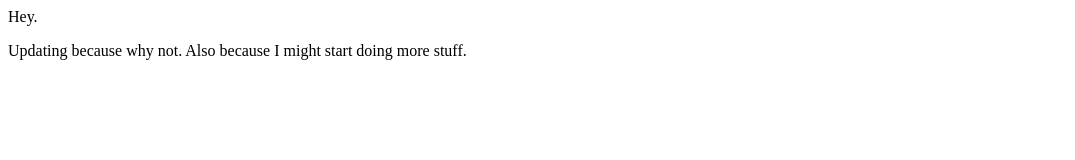
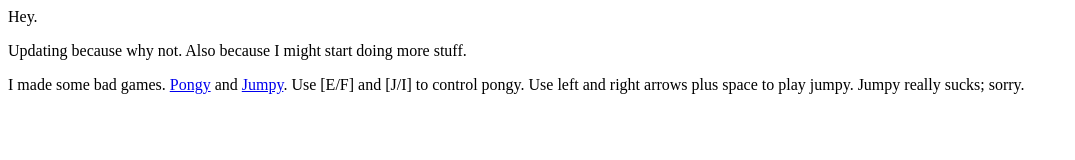
Before and after one commit to ryokimball/ryokimball.github.io, a plain HTML site: page index.html in a window 1280 px wide. Shown: the whole page, without its empty margins (0-1075 px from the left). Drawn offline with Linux system fonts and the light colour scheme.

Commit message:
added jumpy and pongy.

```diff
--- a/index.html
+++ b/index.html
@@ -2,5 +2,8 @@
     <body>
         <p>Hey.</p>
 	<p>Updating because why not. Also because I might start doing more stuff.</p>
+	<div>
+		<p>I made some bad games. <a href="./pongy/index.html">Pongy</a> and <a href="./jumpy/index.html">Jumpy</a>. Use [E/F] and [J/I] to control pongy. Use left and right arrows plus space to play jumpy. Jumpy really sucks; sorry.
+	</div>
     </body>
 </html>
```
